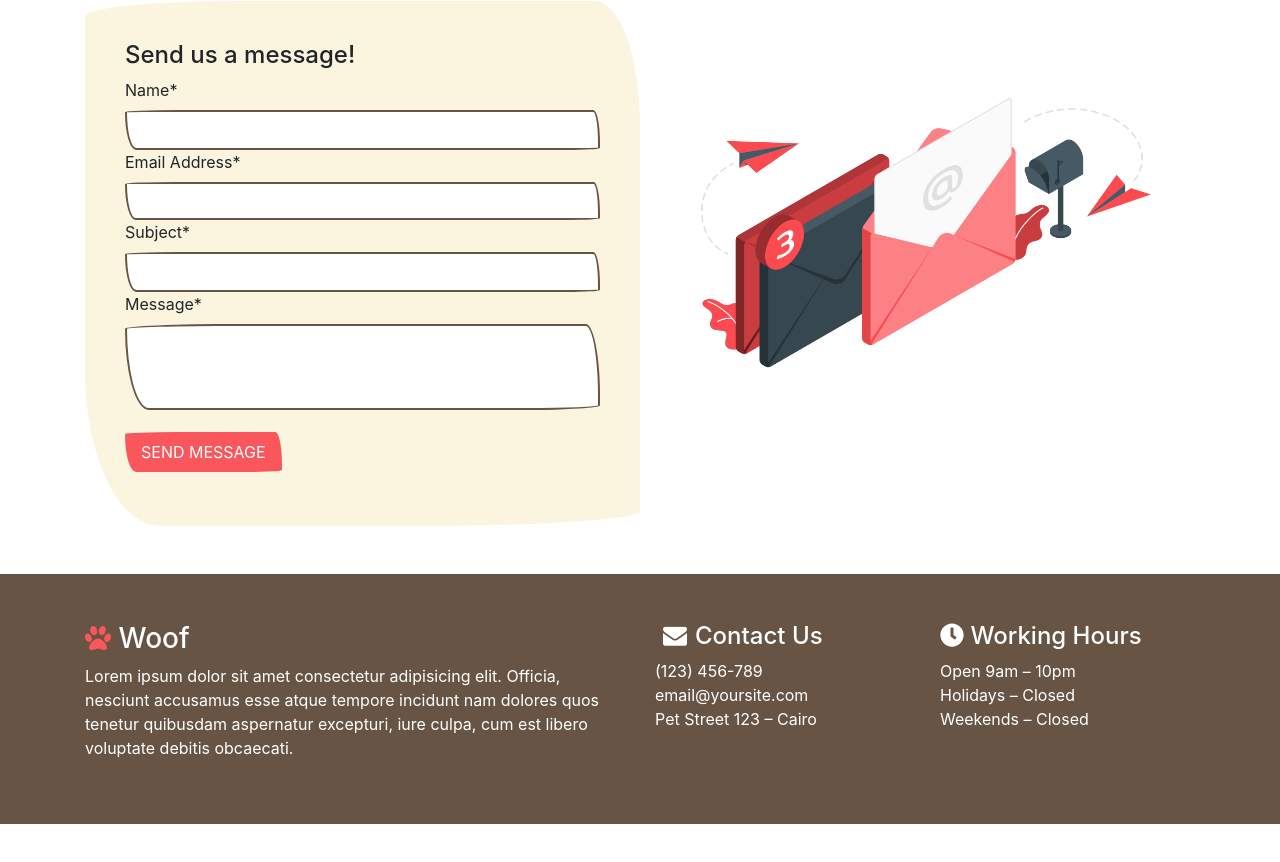
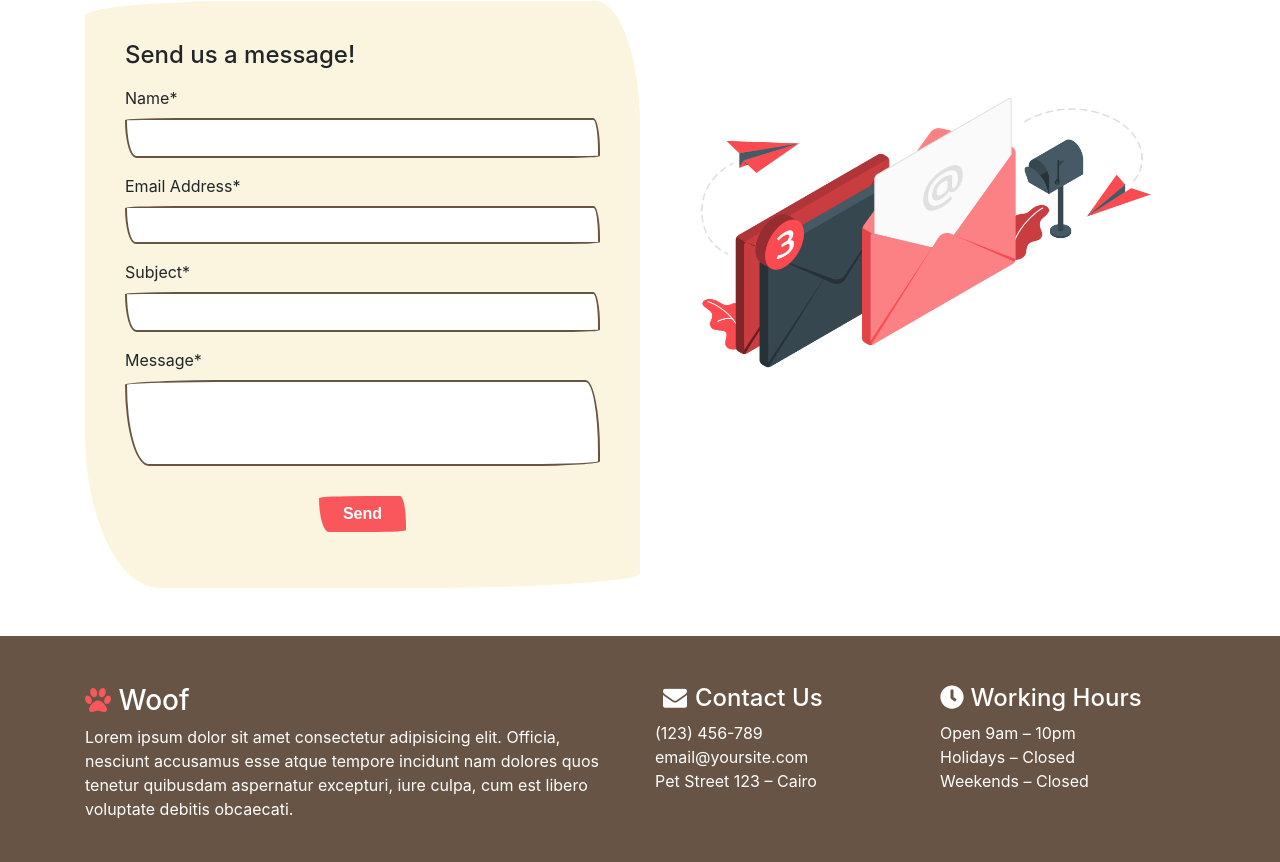
Before and after one commit to AndrewHany2/adopt-pet, a React (Create React App) app in the folder frontend/: page / in a window 1280 px wide. Shown: the part 3175-4037 px from the top of the page. Before the commit the page ends 3999 px from the top, so only its background shows below. Built offline with nearby package versions, Linux system fonts and the light colour scheme; no server answers; a web font is replaced by a local one.

Commit message:
Contact Us Margin

```diff
--- a/frontend/src/pages/ContactUs/contactUs.js
+++ b/frontend/src/pages/ContactUs/contactUs.js
@@ -97,15 +97,15 @@ function ContactUs() {
                         <div className="col-12 col-md-6 contactForm">
                             <p className="h4">Send us a message!</p>
                             <form onSubmit={send}>
-                                <label className="d-block">Name*</label>
+                                <label className="d-block mt-3">Name*</label>
                                 <input type="text" className="pb-1" required name="name" value={contactmsg.name} onChange={handleChange} onKeyUp={handleEnter} />
-                                <label className="d-block">Email Address*</label>
+                                <label className="d-block mt-3">Email Address*</label>
                                 <input type="email" name="email" required value={contactmsg.email} onChange={handleChange} onKeyUp={handleEnter} />
-                                <label className="d-block">Subject*</label>
+                                <label className="d-block mt-3">Subject*</label>
                                 <input type="text" className="pb-1" required name="subject" value={contactmsg.subject} onChange={handleChange} onKeyUp={handleEnter} />
-                                <label className="d-block">Message*</label>
+                                <label className="d-block mt-3">Message*</label>
                                 <textarea className="textAreaNoReaize" name="message" cols="40" rows="3" required value={contactmsg.message} onChange={handleChange} onKeyUp={handleEnter}></textarea>
-                                <input type="submit" value="SEND MESSAGE" className="sendMessage mt-3 px-3 py-2" />
+                                <p className="text-center"><input type="submit" value="Send" className="btn btn-primary mt-4 px-4" /></p>
                             </form>
                         </div>
                         <div className="col-12 col-md-6">
@@ -115,7 +115,7 @@ function ContactUs() {
                 </div>
                 <Modal show={show} onHide={handleClose}>
                     <Modal.Header closeButton>
-                        <Modal.Title>You message has been sent</Modal.Title>
+                        <Modal.Title>Your message has been sent</Modal.Title>
                     </Modal.Header>
                     <Modal.Body>
                         <Form.Label style={{ fontWeight: 'bold' }}>{contactmsg?.subject}</Form.Label>
--- a/frontend/src/pages/home.js
+++ b/frontend/src/pages/home.js
@@ -7,6 +7,7 @@ import PetsCards from "../components/PetsCards";
 import { useEffect } from "react";
 import { getPets } from "../store/actions/petActions";
 import { useDispatch, useSelector } from "react-redux";
+import { Link } from "react-router-dom";
 
 export default function Home() {
     const dispatch = useDispatch();
@@ -19,9 +20,12 @@ export default function Home() {
             <HomeCarouel />
             <div className="container mt-4">
                 {pets.info ? (
-                    <div className="mt-5">
-                        <PetsCards pets={pets} />{" "}
-                    </div>
+                    <>
+                        <div className="mt-5">
+                            <PetsCards pets={pets} />{" "}
+                        </div>
+                        <p className="position-relative my-4"><Link to="/pets/1" className="btn btn-primary position-absolute" style={{ right: '50%', transform: 'translate(50%, 0)' }}>More Pets</Link></p>
+                    </>
                 ) : null}
                 <AboutUs />
                 <Counter />
```
